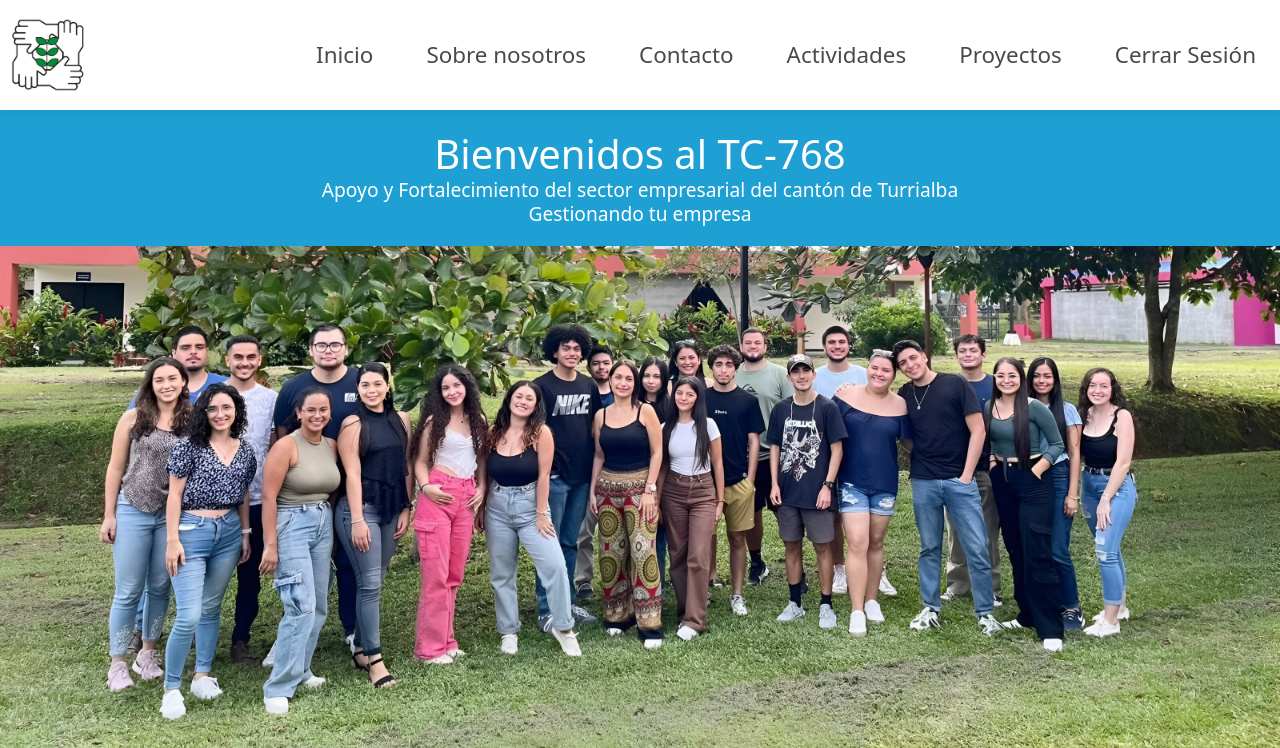
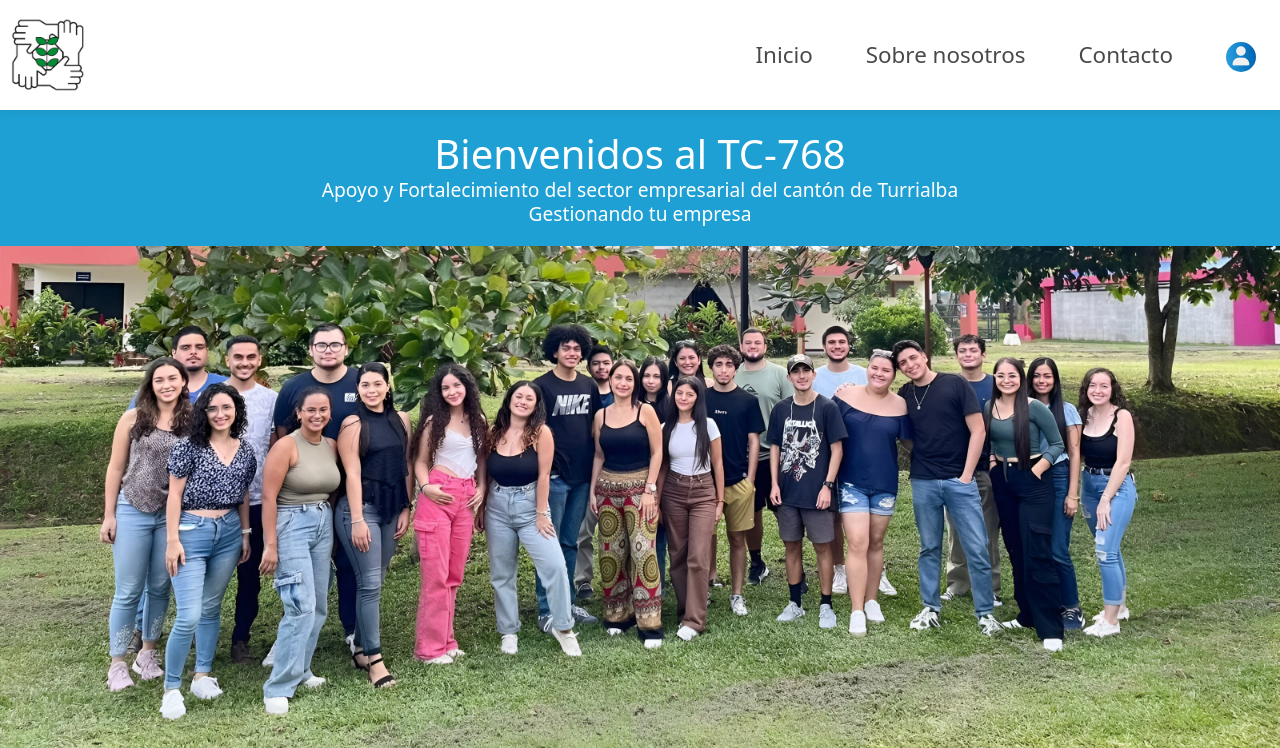
Before and after one commit to Alejandrovc6467/TCU-WEB, a PHP site: page / in a window 1280 px wide. Shown: the top 748 px of the page. Run offline with PHP 8.4, Linux system fonts and the light colour scheme; the visitor is signed in with stand-in values (Sample User, id 1); some libraries are stand-ins or nearby versions; some web fonts are replaced.

Commit message:
ventana de usuario lista

```diff
--- a/controller/IndexController.php
+++ b/controller/IndexController.php
@@ -105,7 +105,7 @@ class IndexController
 
         // Redirige al usuario a la página de inicio de sesión
         //return $this->view->show("login.php");
-        header('Location: ?controlador=Index&accion=mostrar');
+        header('Location: ?controlador=Index&accion=mostrarlogin');
         exit;
 
     }
--- a/public/css/base.css
+++ b/public/css/base.css
@@ -17,6 +17,9 @@
   --colortexto: #7f7f7f;
   --colorstitulotargetas: #6A6D78;
   --lineadivisora: rgb(212, 212, 212);
+
+  --colorAdvertencia: #f9635c;
+  --colorTextoP: #798dbb;
 
 
   /*margin*/
--- a/public/css/header.css
+++ b/public/css/header.css
@@ -128,3 +128,97 @@
     transform: rotate(45deg) translate(-5px, -6px);
   }
 }
+
+
+
+
+/********************************************************  container_btnCerrarSesion  ***************************************/
+
+.container_configuracion {
+  display: flex;
+  align-items: center;
+}
+
+.dropdown {
+  position: relative;
+  display: inline-block;
+}
+
+.btn_configuracion {
+  width: 30px;
+  height: 30px;
+  border-radius: 50%;
+  background-color: #f0f0f0;
+  border: none;
+  display: flex;
+  justify-content: center;
+  align-items: center;
+  cursor: pointer;
+  transition: background-color 0.3s;
+  background: linear-gradient(90deg, #279fde, #0063b3);
+  color: #f0f0f0;
+}
+
+
+.menu_configuraciones {
+  display: none;
+  position: absolute;
+  z-index: 1;
+  right: 0px;
+  width: 230px;
+  padding: 20px;
+
+  border-radius: 10px;
+  color: var(--colorTextoP);
+  background-color: #f9f9f9;
+  box-shadow: rgba(136, 165, 191, 0.48) 6px 2px 16px 0px, rgba(255, 255, 255, 0.8) -6px -2px 16px 0px;
+}
+
+.infoMenu_container {
+  text-align: center;
+}
+.nombre_infoMenu{
+  margin-top: 5px;
+  font-size: 14px;
+  font-weight: bold;
+}
+.correo_infoMenu{
+  font-size: 11px;
+  margin-top: -10px;
+}
+.rol_infoMenu{
+  font-size: 13px;
+  margin-top: -10px;
+}
+
+.menu_opciones{
+  display:flex;
+  flex-direction: column;
+}
+
+.menu_opciones a{
+  color: var(--colorTextoP);
+  font-size: 16px;
+  margin: 6px 0;
+
+}
+
+
+.btnCerrarSesion {
+  border: none;
+  background-color: var(--colorAdvertencia);
+  border-radius: 10px;
+  color: white;
+  width: 100%;
+  padding: 5px;
+  margin-top: 20px;
+}
+
+
+
+@media all and (max-width:1400px) {
+
+  .menu_configuraciones {
+    right: -200px;
+  }
+}
--- a/public/header.php
+++ b/public/header.php
@@ -10,8 +10,8 @@
 	<link rel="icon" type="image/x-icon" href="public/assets/logo.webp">
 
 	<!--Style-->
-	<link rel="stylesheet" href="public/css/base.css?111">
-	<link rel="stylesheet" href="public/css/header.css?123">
+	<link rel="stylesheet" href="public/css/base.css?1">
+	<link rel="stylesheet" href="public/css/header.css?14">
 	<link rel="stylesheet" href="public/css/footer.css?15454">
 	<link rel="stylesheet" href="public/css/inicio.css?6">
 	<link rel="stylesheet" href="public/css/sobreNosotros.css?787">
--- a/public/menu.php
+++ b/public/menu.php
@@ -1,8 +1,7 @@
-
 <?php
 // Iniciar sesión si no está iniciada
 if (session_status() == PHP_SESSION_NONE) {
-    session_start();
+  session_start();
 }
 ?>
 
@@ -12,6 +11,7 @@ if (session_status() == PHP_SESSION_NONE) {
     <img src="public/assets/logo.webp" alt="Logo">
   </div>
   <div class="navbar-links" id="navbar-links">
+
     <li class="navbar-item"><a href="?controlador=Index&accion=mostrar">Inicio</a></li>
     <li class="navbar-item"><a href="?controlador=Index&accion=mostrarSobreNosotros">Sobre nosotros</a></li>
     <li class="navbar-item"><a href="?controlador=Index&accion=mostarContacto">Contacto</a></li>
@@ -19,15 +19,43 @@ if (session_status() == PHP_SESSION_NONE) {
     <?php if (!isset($_SESSION['rol'])): ?>
       <li class="navbar-item"><a href="?controlador=Index&accion=mostrarlogin">Login</a></li>
     <?php else: ?>
-      <li class="navbar-item"><a href="?controlador=Actividades&accion=mostrar">Actividades</a></li>
-      <li class="navbar-item"><a href="?controlador=Proyectos&accion=mostrar">Proyectos</a></li>
 
-      <?php if ($_SESSION['rol'] == 'admin'): ?>
-        <li class="navbar-item"><a href="?controlador=Usuarios&accion=mostrar">Usuarios</a></li>
-      <?php endif; ?>
+      <li class="navbar-item">
+        <div class="container_configuracion">
+          <div class="dropdown">
+            <button type="button" class="btn_configuracion" id="dropdownMenuButton"> <i class="fas fa-user"></i> </button>
+            <div class="menu_configuraciones" aria-labelledby="dropdownMenuButton">
+              <div class="infoMenu_container">
+                <i class="fas fa-user fa-lg"></i>
+                <?php
+                    $nombre = $_SESSION['nombre'];
+                    $correo = $_SESSION['correo'];
+                    $rol = ucfirst($_SESSION['rol']);
+                    echo "<p class='nombre_infoMenu'>$nombre</p>";
+                    echo "<p  class='correo_infoMenu'>$correo</p>";
+                ?>
+              </div>
 
-      <li class="navbar-item"><a href="?controlador=Index&accion=cerrarSesion">Cerrar Sesión</a></li>
+              <hr>
+
+              <div class="menu_opciones">
+
+                <a href="?controlador=Actividades&accion=mostrar"> • Actividades</a>
+                <a href="?controlador=Proyectos&accion=mostrar"> • Proyectos</a>
+
+                <?php if ($_SESSION['rol'] == 'admin'): ?>
+                  <a href="?controlador=Usuarios&accion=mostrar"> • Usuarios</a>
+                <?php endif; ?>
+              </div>
+
+              <button class="btnCerrarSesion" onclick="cerrarSesion()"><i class="fa-solid fa-right-from-bracket"></i> Cerrar Sesión</button>
+            </div>
+          </div>
+        </div>
+      </li>
+
     <?php endif; ?>
+
   </div>
   <div class="navbar-hamburger" id="navbar-hamburger">
     <div></div>
@@ -38,8 +66,8 @@ if (session_status() == PHP_SESSION_NONE) {
 
 
 
-
 <script>
+  //ajustes del menu hamburguesa
   document.addEventListener('DOMContentLoaded', function() {
 
     const navbar = document.getElementById('navbar');
@@ -60,3 +88,24 @@ if (session_status() == PHP_SESSION_NONE) {
 
   });
 </script>
+
+
+<script>
+  //abrir/cerrar ventana de configuraciones por medio de la posicion del mouse
+  document.addEventListener('DOMContentLoaded', function() {
+    const dropdownButton = document.getElementById('dropdownMenuButton');
+    const menu_configuraciones = document.querySelector('.menu_configuraciones');
+
+    dropdownButton.addEventListener('mouseenter', function() {
+      menu_configuraciones.style.display = 'block';
+    });
+
+    document.querySelector('.dropdown').addEventListener('mouseleave', function() {
+      menu_configuraciones.style.display = 'none';
+    });
+  });
+
+  function cerrarSesion() {
+      window.location.href = "?controlador=Index&accion=cerrarSesion";
+  }
+</script>
--- a/view/login.php
+++ b/view/login.php
@@ -40,7 +40,7 @@
     </div>
 
     <input type="submit" value="Ingresar">
-    <div class="signup_link"> Comunícate con el profesor si tienes algún problema </div>
+    <div class="signup_link"> Comunícate con el profesor si tienes algún problema. </div>
   </form>
 
   </div>
```
Also changed, not shown: view/actividades.php (+0 -20 lines), view/proyectos.php (+0 -16 lines), view/usuarios.php (+1 -19 lines).
